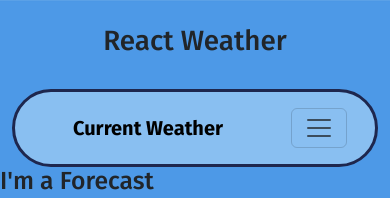
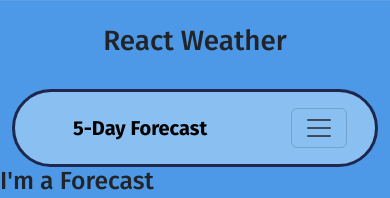
Before and after one commit to Roko122/weather-app-react, a React (Vite) app: page /forecast in a window 390 px wide. Shown: the top 198 px of the page. Built offline with nearby package versions, Linux system fonts and the light colour scheme.

Commit message:
Fixed a bug where Navbar shows wrong page

```diff
--- a/src/components/CustomNavbar.jsx
+++ b/src/components/CustomNavbar.jsx
@@ -1,12 +1,29 @@
-import React, { useState } from 'react';
-import { Navbar, NavDropdown, Nav, Container, Row, Col } from 'react-bootstrap';
-import { NavLink } from 'react-router-dom';
+import React, { useState, useEffect } from 'react';
+import { Navbar, Nav, Container, Row, Col } from 'react-bootstrap';
+import { NavLink, useLocation } from 'react-router-dom';
 import './CustomNavbar.css'
 
 function CustomNavbar() {
 
     const [expanded, setExpanded] = useState(false);
-    const [currentPage, setCurrentPage] = useState("Current Weather")
+    const [currentPage, setCurrentPage] = useState("React Weather")
+    const location = useLocation()
+
+    useEffect(() => {
+        switch (location.pathname) {
+            case "/":
+                setCurrentPage("Current Weather")
+                break
+            case "/forecast":
+                setCurrentPage("5-Day Forecast")
+                break
+            case "/rainmap":
+                setCurrentPage("Precipitation Map")
+                break
+            default:
+                setCurrentPage("React Weather")
+        }
+    }, [])
 
     const handleClick = (page) => {
         setExpanded(false)
@@ -22,7 +39,7 @@ function CustomNavbar() {
             </Row>
             <Container className="nav-container">
                 <Navbar expand="md" expanded={expanded} onToggle={() => setExpanded(!expanded)}>
-                    <Navbar.Brand className="d-block d-md-none">{currentPage}</Navbar.Brand>
+                    <Navbar.Brand className="d-md-none">{currentPage}</Navbar.Brand>
                     <Navbar.Toggle aria-controls="responsive-navbar-nav" />
                     <Navbar.Collapse id="responsive-navbar-nav">
                         <Nav variant="underline" defaultActiveKey="./CurrentWeather.jsx">
```
